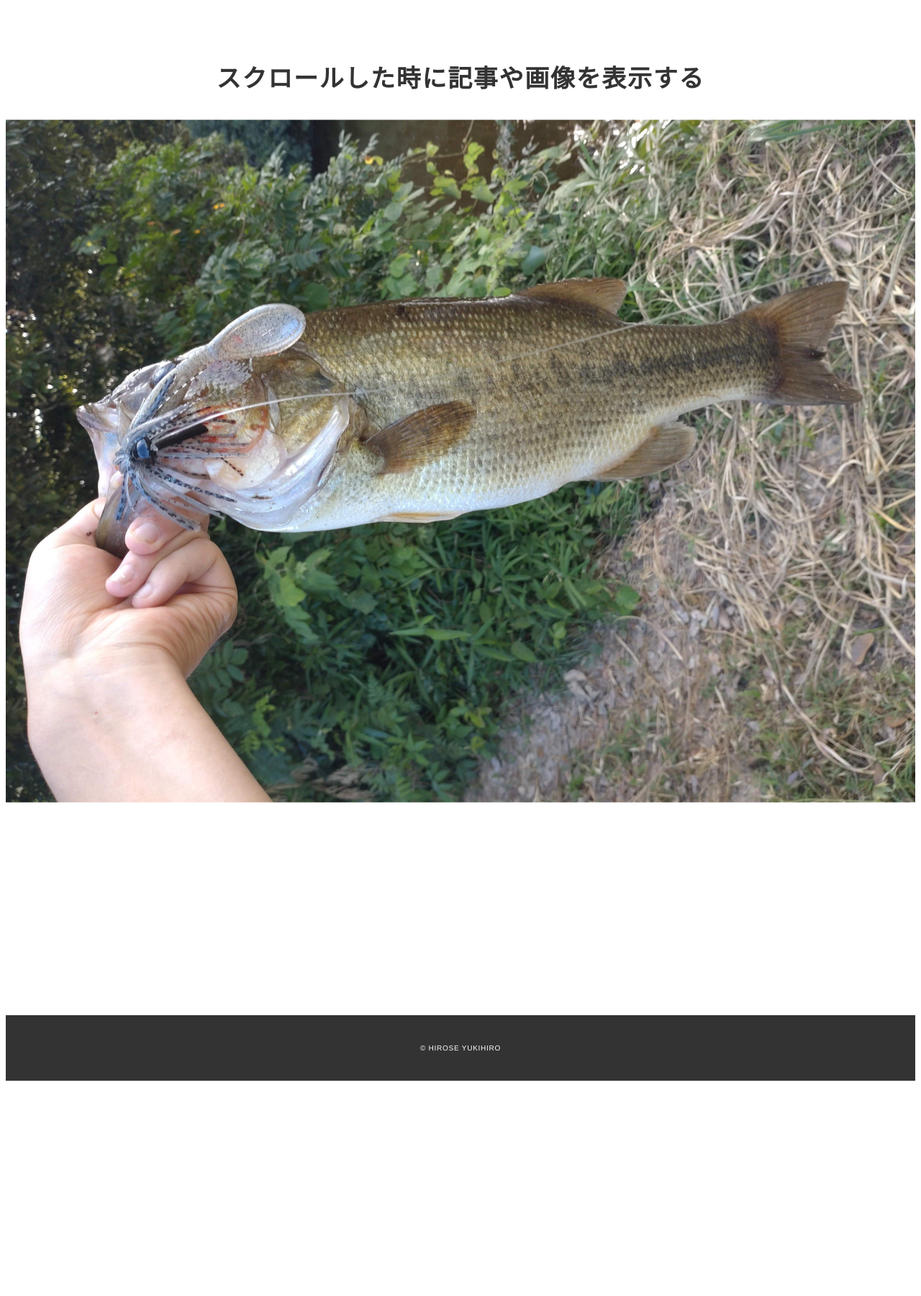
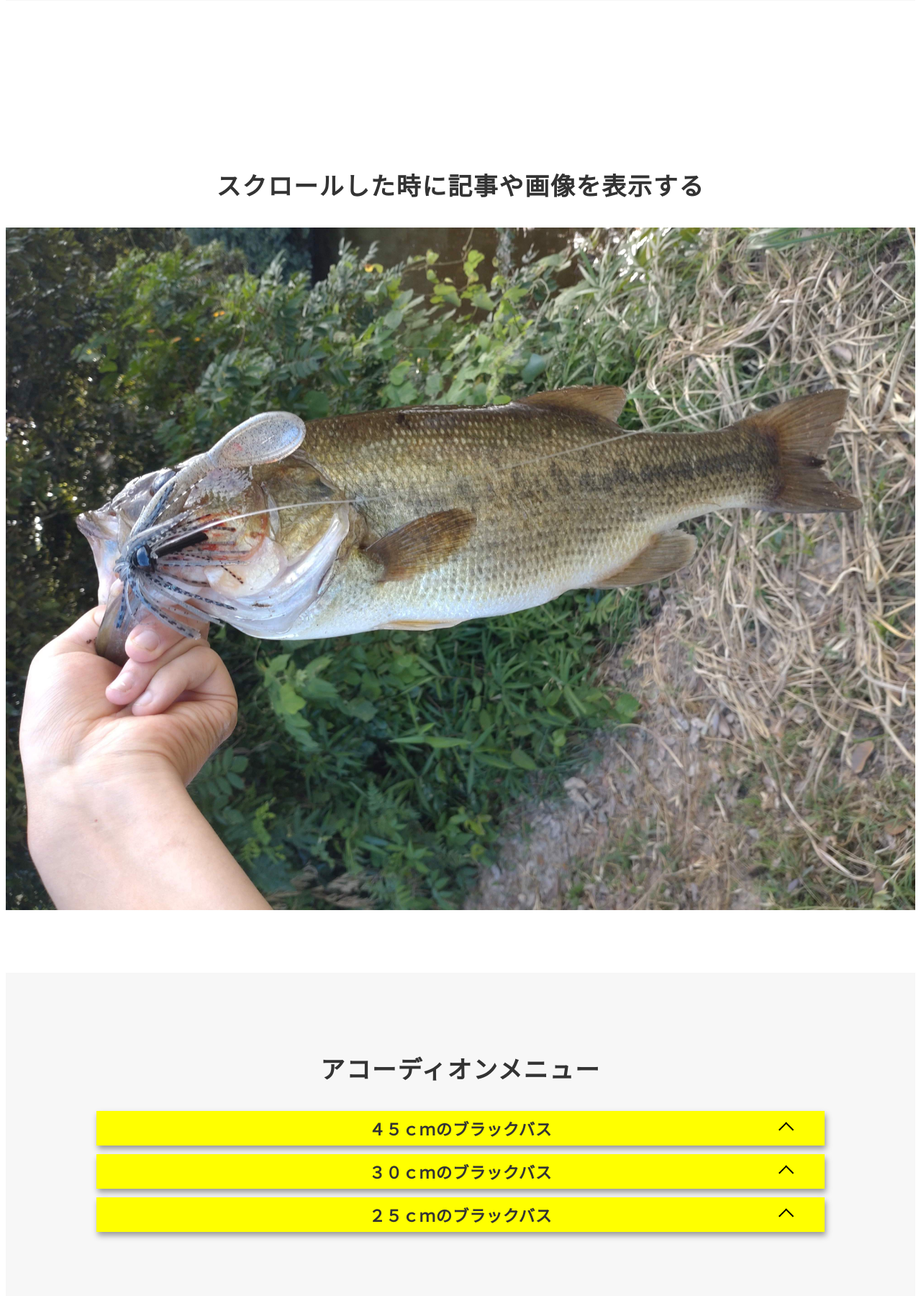
Before and after one commit to 21otamoT/Myportforio, a PHP site: page /jQuery.html in a window 1280 px wide. Shown: the part 1329-3129 px from the top of the page at 72% size. Before the commit the page ends 2830 px from the top, so only its background shows below. Run offline with PHP 8.4, Linux system fonts and the light colour scheme.

Commit message:
アコーディオンメニューの追加

```diff
--- a/css/style.css
+++ b/css/style.css
@@ -439,14 +439,19 @@ img {
 .home-link {
   text-align: center;
 }
-/* 下層 : jQueryページ */
-/* header */
+/* =====================
+下層 : jQueryページ
+===================== */
 .jquery-header {
   height: 80px;
   box-shadow: 1px 1px 2px #333;
   display: flex;
   align-items: center;
   border-left: 5px solid yellow;
+}
+
+.jquery-header h1 {
+  margin-left: 20px;
 }
 
 .jquery {
@@ -456,12 +461,8 @@ img {
 
 .fadeIn {
   transition: opacity 1s ease-in-out, transform 1s ease-in-out;
-  transform: translateY(20%);
+  transform: translateY(10%);
   opacity: 1;
-}
-
-.jquery-header h1 {
-  margin-left: 20px;
 }
 
 .br {
@@ -526,16 +527,69 @@ img {
 
 .md img {
   width: 30%;
-  height: 300px;
   cursor: pointer;
 }
 
-/* footer */
+/* ---------------------
+アコーディオンメニュー
+--------------------- */
+.section-acordion {
+  margin: 120px auto 0;
+}
+
+.acordion {
+  text-align: center;
+  background-color: yellow;
+  width: 80%;
+  margin: 12px auto 0;
+  padding: 8px 0;
+  box-shadow: 2px 5px 8px #999;
+  position: relative;
+}
+
+:root {
+  --rotate: -135deg;
+  --y     : 50%;
+}
+
+.acordion::after {
+  content: '';
+  display: inline-block;
+  width: 1vw;
+  aspect-ratio: 1;
+  border-right: 2px solid #000;
+  border-bottom: 2px solid #000;
+  transform: rotate(var(--rotate)) translateY(var(--y));
+  position: absolute;
+  inset: 50% 5% auto auto;
+  transition: transform .5s;
+}
+
+.section-acordion div {
+  display: none;
+  width: 80%;
+  margin: 0 auto;
+}
+
+.open {
+  --rotate: 45deg;
+  --y: -50%;
+}
+
+.section-acordion picture img {
+  width: 100%;
+}
+
+
+/* --------------
+footer
+-------------- */
 .jquery-footer {
   margin-top: 500px;
 }
-/*media Queries 767
-----------------------------------------------------*/
+/* -----------------------------------------------------
+media Queries 767
+---------------------------------------------------- */
 @media screen and (max-width: 767px) {
   body {
     font-size: 14px;
@@ -843,10 +897,6 @@ top:31px;
   height: auto;
 }
 
-.md img {
-  height: auto;
-}
-
 .br {
   display: block;
 }
--- a/jQuery.html
+++ b/jQuery.html
@@ -14,8 +14,8 @@
     <h1>jQueryを使ってできる<br class="br">Webサイトの動き<span class="jquery-span">〜趣味で釣った魚の写真で説明いたします。〜</span></h1>
   </header>
   <main class="jquery-main">
-    <h1 class="title">このように写真を切り替えることができます。</h1>
     <section class="section1">
+      <h1 class="title">このように写真を切り替えることができます。</h1>
       <div class="carousel basss" style="background-color: #ddd;">
         <div><img src="img/bass1.JPG" alt="45cmのbass"></div>
         <div><img src="img/bass2.JPG" alt="20cmのbass"></div>
@@ -23,12 +23,14 @@
       </div>
     </section>
 
-    <h1 class="title">画像をクリックすると拡大表示</h1>
-      <div class="md bass">
-        <img src="img/bass1.JPG" alt="45cmのbass">
-      </div>
+    <section class="section">
+      <h1 class="title">画像をクリックすると拡大表示</h1>
+        <div class="md bass">
+          <img src="img/bass1.JPG" alt="45cmのbass">
+        </div>
+    </section>
 
-    <section class="jquery">
+    <section class="jquery section">
       <h1 class="title">スクロールした時に記事や画像を表示する</h1>
       <img src="./img/bass1.JPG" alt="45cmのbass">
     </section>
@@ -38,6 +40,22 @@
     <img src="" alt="" class="big-img">
     <a href="" class="close-btn">✖</a>
   </div>
+
+  <section class="section section-acordion">
+    <h1 class="title">アコーディオンメニュー</h1>
+    <h1 class="acordion" data-id="acordion1">４５ｃｍのブラックバス</h1>
+    <div id="acordion1">
+      <img src="./img/bass1.JPG" alt="４５ｃｍのブラックバス">
+    </div>
+    <h1 class="acordion" data-id="acordion2">３０ｃｍのブラックバス</h1>
+    <div id="acordion2">
+      <img src="./img/bass3.JPG" alt="４５ｃｍのブラックバス">
+    </div>
+    <h1 class="acordion" data-id="acordion3">２５ｃｍのブラックバス</h1>
+    <div id="acordion3">
+      <img src="./img/bass2.JPG" alt="４５ｃｍのブラックバス">
+    </div>
+  </section>
 
   </main>
   <footer class="footer jquery-footer">
--- a/js/sub.js
+++ b/js/sub.js
@@ -17,9 +17,6 @@ $(function(){
     const windowHeight = $(window).height();
     $('.jquery').each(function () {
       const position = $(this).offset().top;
-      console.log(`記事のトップ：${position}`);
-      console.log(`スクロールの位置：${scrollAmount}`);
-      console.log(`スクロール位置より小さかったら${position-windowHeight+100}`);
       if (scrollAmount > position - windowHeight +100) {
         $(this).addClass('fadeIn');
       }
@@ -39,4 +36,11 @@ $(function(){
     $('.modal').fadeOut();
     return false
   });
+
+  //アコーディオンメニュー
+  $('.acordion').click(function(){
+    let id = $(this).data('id');
+    $(`#${id}`).slideToggle();
+    $(this).toggleClass('open');
 });
+});
```
Also changed, not shown: 1 other file.
